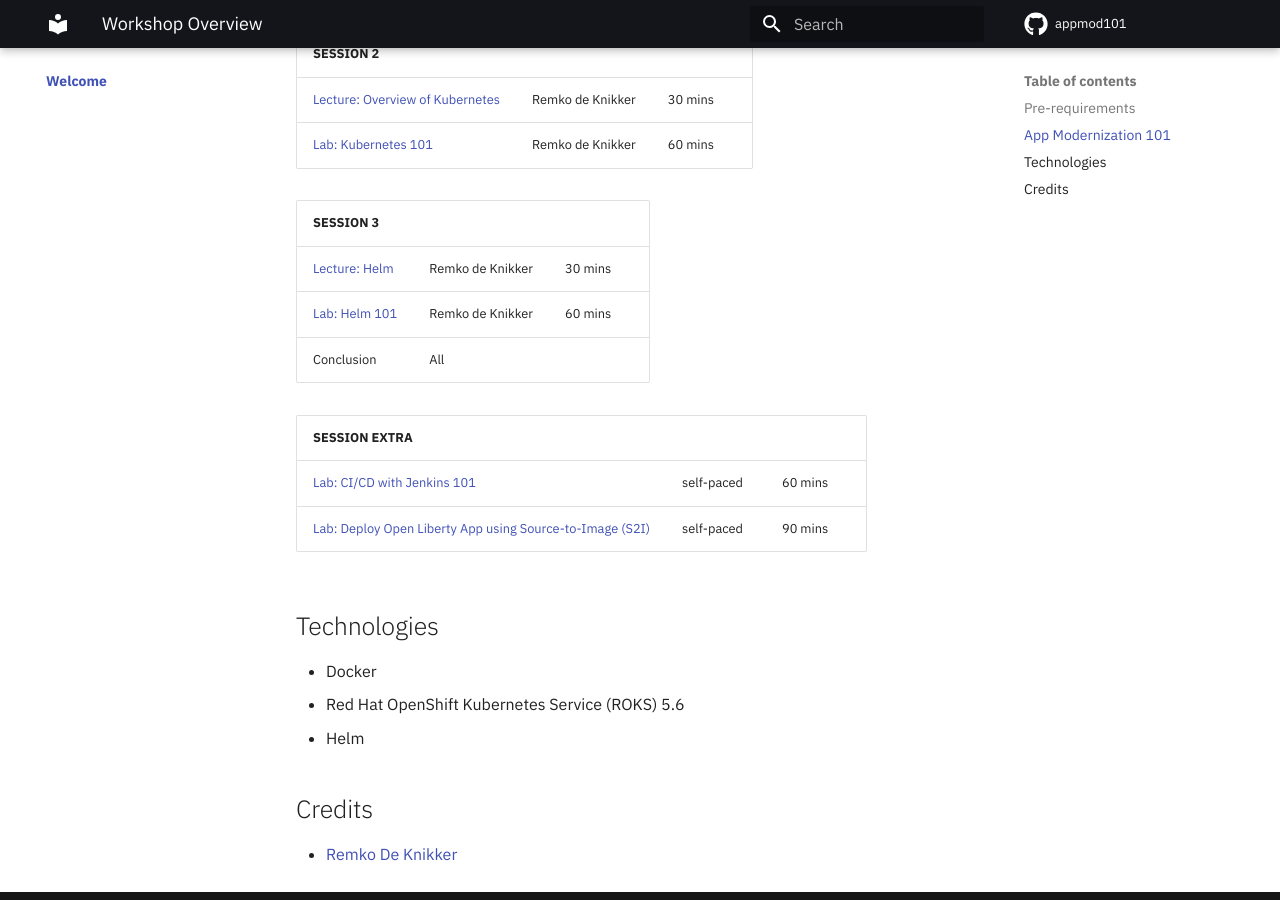
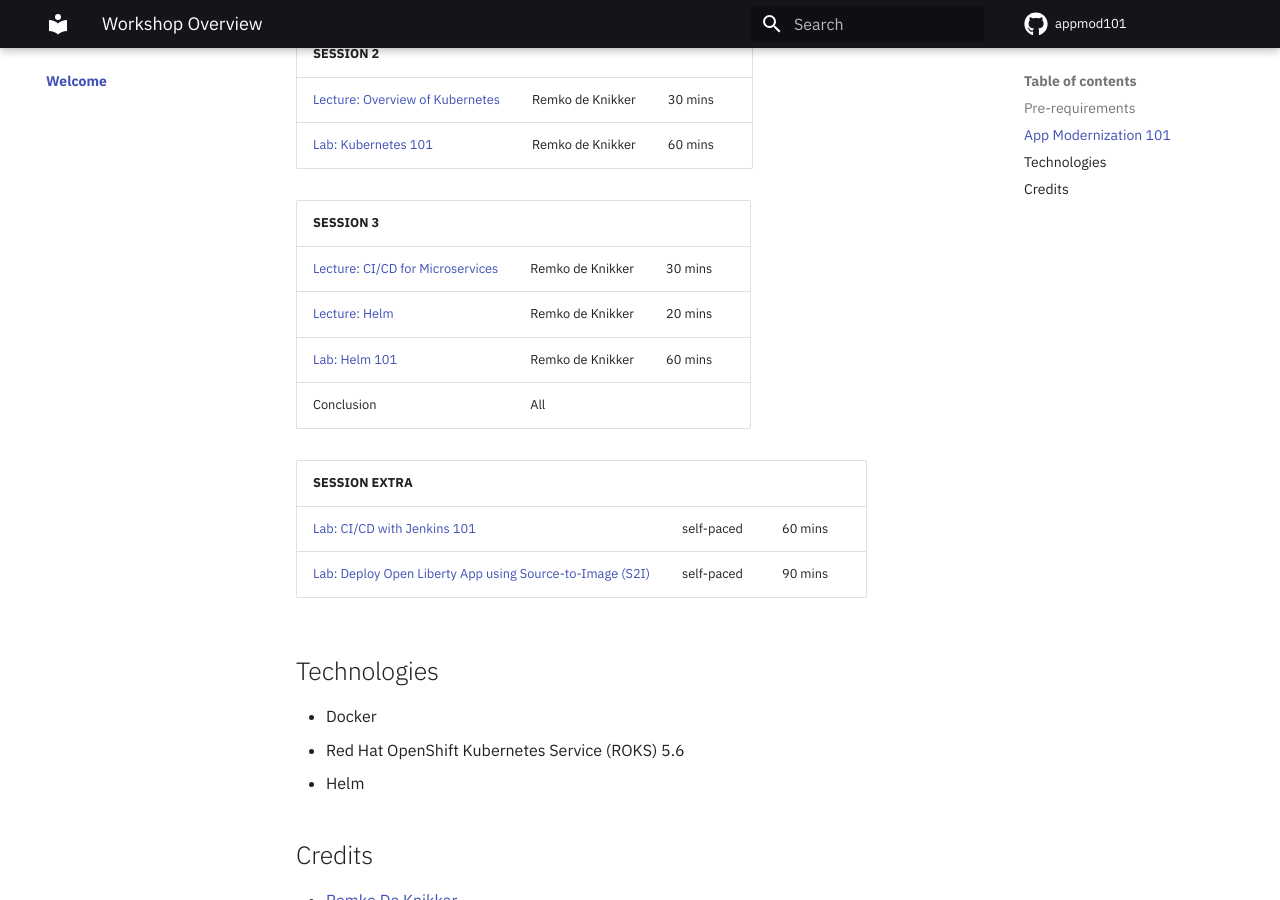
Before and after one commit to remkohdev/appmod101, an MkDocs documentation site: the page built from docs/README.md, in a window 1280 px wide and 900 px high, scrolled down 804 px. Built offline with MkDocs 1.6.1 and Material for MkDocs 9.7.7, drawn with Linux system fonts in a browser that asks for light colours; comment, search, counter and statistics services are not loaded; the version menu is left out.

Commit message:
add cici deck

```diff
--- a/docs/README.md
+++ b/docs/README.md
@@ -25,7 +25,8 @@
 
 | SESSION 3  |  |  |
 | :--- | :--- | :--- |
-| [Lecture: Helm](pdfs/Overview-of-Helm-and-CICD.pdf) | Remko de Knikker | 30 mins |
+| [Lecture: CI/CD for Microservices](pdfs/CICD-for-Microservices.pdf) | Remko de Knikker | 30 mins |
+| [Lecture: Helm](pdfs/Overview-of-Helm-and-CICD.pdf) | Remko de Knikker | 20 mins |
 | [Lab: Helm 101](generatedContent/helm101/Lab1/README.md) |  Remko de Knikker | 60 mins |
 | Conclusion | All | |
 
```
Also changed, not shown: 1 other file.
